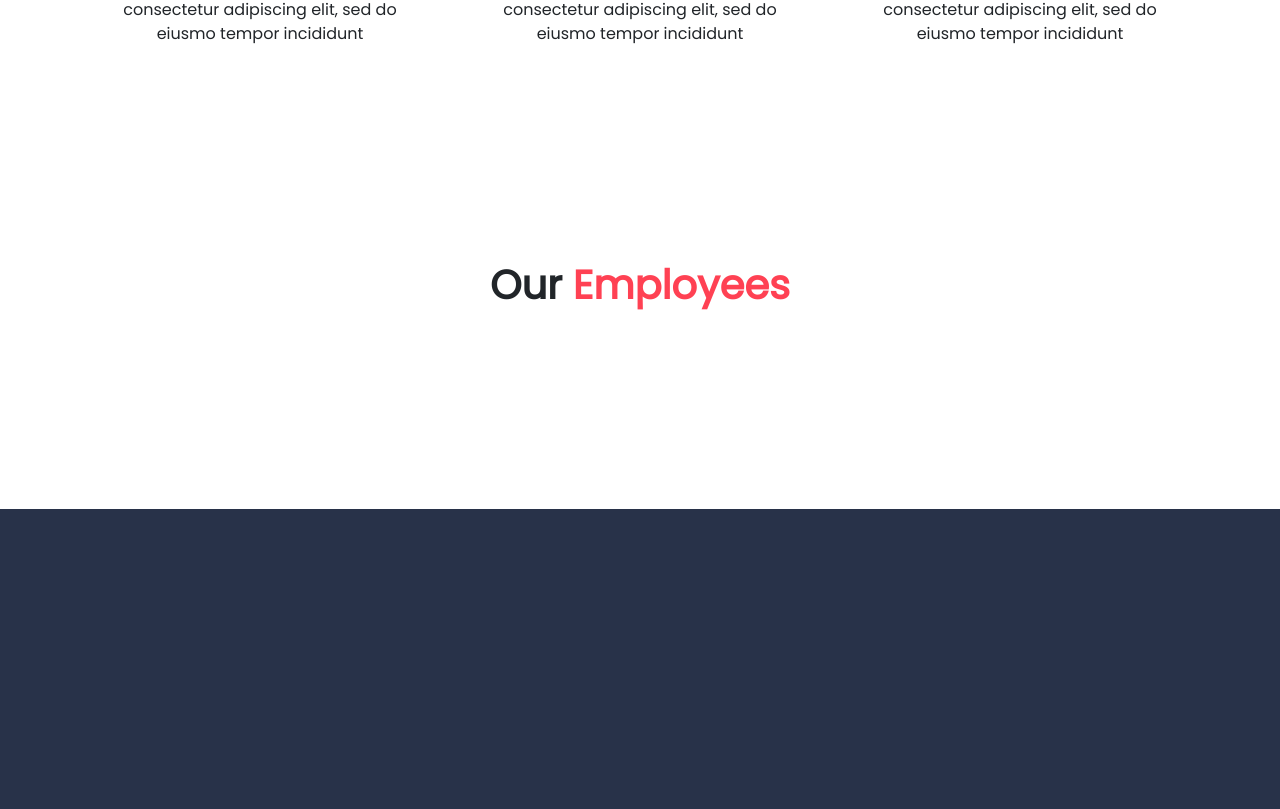
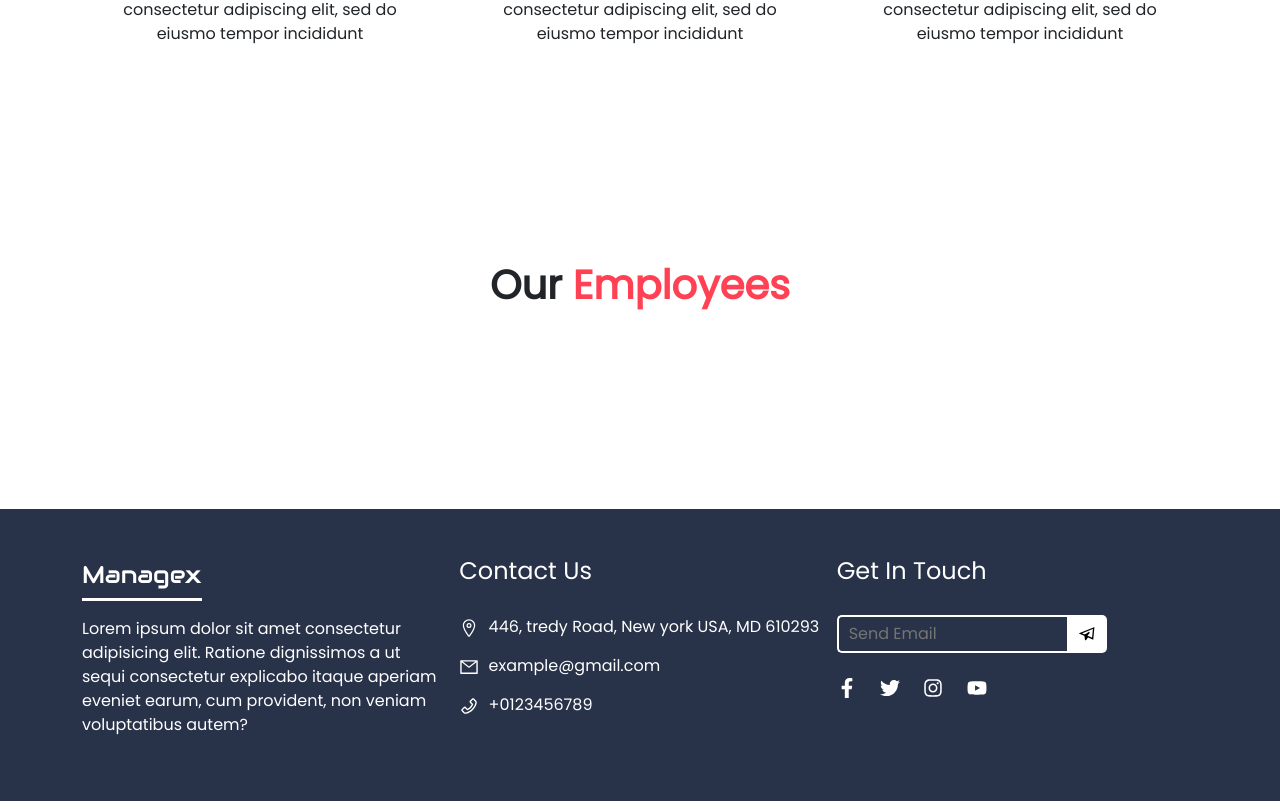
Before and after one commit to tusharshaha/office-management-client, a React (Create React App) app: page / in a window 1280 px wide. Shown: the part 1487-2296 px from the top of the page. Built offline with nearby package versions, Linux system fonts and the light colour scheme.

Commit message:
footer section completed

```diff
--- a/src/App.css
+++ b/src/App.css
@@ -8,7 +8,7 @@
     align-items: center;
     justify-content: center;
     height: 100vh;
-    background-color: lightblue;
+    background-color:rgb(40, 50, 73);
 }
 ::-webkit-scrollbar{
     width: 12px;
--- a/src/Components/Home/JobProcess/JobProcess.js
+++ b/src/Components/Home/JobProcess/JobProcess.js
@@ -14,7 +14,7 @@
         <Container className='content-gap'>
             <h1 className='banner-heading text-center'>Our Job <span className='text-red'>Process</span></h1>
             <Row xs={1} sm={2} md={3} className='g-4 mt-4'>
-                {jobDetails.map(details=> <Col>
+                {jobDetails.map(details=> <Col key={details.id}>
                         <div className='custom-card'>
                             <div className='card-icon'>{details.icon}</div>
                             <h5 className='fw-bold text-red'>{details.title}</h5>
--- a/src/Components/Shared/Footer/Footer.css
+++ b/src/Components/Shared/Footer/Footer.css
@@ -5,8 +5,65 @@
 .footer{
     background-color: rgb(40, 50, 73);
     color: white;
-    height: 300px;
+    height: 100%;
 }
-.footer-top h2{
-    margin-top: 60px;
+.logo-line::after{
+    content: '';
+    display: block;
+    margin-top:5px;
+    height: 3px;
+    width: 120px;
+    background-color: white;
 }
+.menu-icon{
+    font-size: 20px;
+    margin-right: 5px;
+}
+.email-area{
+    position: relative;
+    margin-top: 30px;
+}
+.email-field{
+    background-color: rgba(0, 0, 0, 0);
+    color: white;
+    border: 2px solid white;
+    border-top-left-radius: 5px;
+    border-bottom-left-radius: 5px;
+    border-right: none;
+    padding: 5px 10px;
+    width: 230px;
+}
+.email-field:focus{
+    outline: none;
+}
+.email-icon{
+    position: absolute;
+    display: flex;
+    align-items: center;
+    justify-content: center;
+    top: 0;
+    left: 230px;
+    color: white;
+    background-color: white;
+    padding: 11px 5px;
+    width: 40px;
+    cursor: pointer;
+    border: none;
+    border-top-right-radius: 5px;
+    border-bottom-right-radius: 5px;
+}
+.icon-container{
+    display: flex;
+    align-items: center;
+    justify-content: space-between;
+    margin-top: 25px;
+    width: 150px;
+}
+.icon-container .social-icon{
+    font-size: 20px;
+    cursor: pointer;
+    transition: 0.5s;
+}
+.icon-container .social-icon:hover{
+    color: #f8717e;
+}
--- a/src/Components/Shared/Footer/Footer.js
+++ b/src/Components/Shared/Footer/Footer.js
@@ -1,15 +1,49 @@
 import React from 'react';
-import { Container,Row,Col } from 'react-bootstrap';
+import { Container, Row, Col } from 'react-bootstrap';
+import { IoLocationOutline } from 'react-icons/io5'
+import { AiOutlinePhone, AiOutlineMail } from 'react-icons/ai'
+import {GrSend} from 'react-icons/gr'
+import {FaFacebookF, FaTwitter, FaInstagram, FaYoutube} from 'react-icons/fa'
 import "./Footer.css"
 const Footer = () => {
     return (
         <div className='footer-section'>
             <div className='footer'>
-                <Container>
-                    <Row xs={1} md={2} lg={3}>
-                        <Col></Col>
-                        <Col></Col>
-                        <Col></Col>
+                <Container className='py-5'>
+                    <Row xs={1} md={2} lg={3} className='g-3'>
+                        <Col>
+                            <p className='logo-text logo-line'>Managex</p>
+                            <p>Lorem ipsum dolor sit amet consectetur adipisicing elit. Ratione dignissimos a ut sequi consectetur explicabo itaque aperiam eveniet earum, cum provident, non veniam voluptatibus autem?</p>
+                        </Col>
+                        <Col>
+                            <h4>Contact Us</h4>
+                            <ul className='menu-item'>
+                                <li>
+                                    <IoLocationOutline className='menu-icon' /> 446, tredy Road, New york USA, MD 610293
+                                </li>
+                                <li>
+                                    <AiOutlineMail className='menu-icon' /> example@gmail.com
+                                </li>
+                                <li>
+                                    <AiOutlinePhone className='menu-icon' /> +0123456789
+                                </li>
+                            </ul>
+                        </Col>
+                        <Col>
+                            <h4>Get In Touch</h4>
+                            <form onSubmit={(e)=>e.preventDefault()} className='email-area'>
+                                <input className='email-field' type="email" placeholder='Send Email' required/>
+                                <button type='submit' className='email-icon'>
+                                    <GrSend/>
+                                </button>
+                            </form>
+                            <div className='icon-container'>
+                                <FaFacebookF className='social-icon'/>
+                                <FaTwitter className='social-icon'/>
+                                <FaInstagram className='social-icon'/>
+                                <FaYoutube className='social-icon'/>
+                            </div>
+                        </Col>
                     </Row>
                 </Container>
             </div>
```
